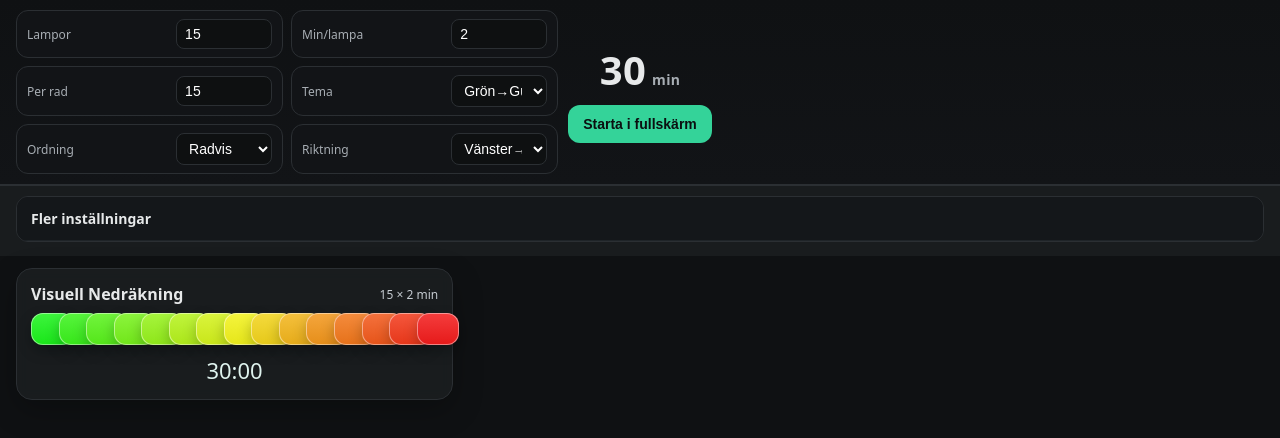
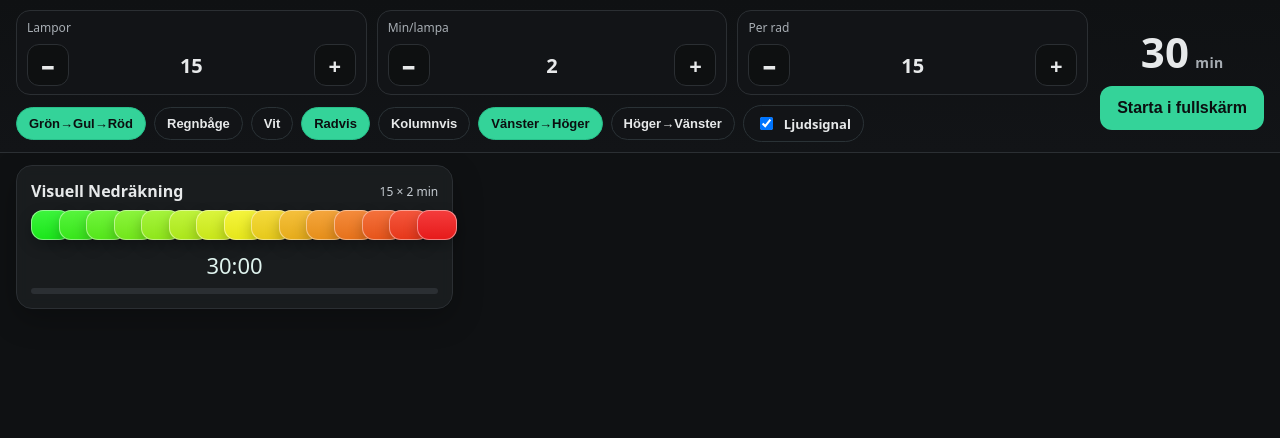
Before and after one commit to Wilcor1921/Visuell-tidsnedr-kning, a plain HTML site: page index.html in a window 1280 px wide. Drawn offline with Linux system fonts and the light colour scheme.

Commit message:
Update index.html

```diff
--- a/index.html
+++ b/index.html
@@ -18,39 +18,41 @@
     -webkit-font-smoothing:antialiased; -moz-osx-font-smoothing:grayscale;
   }
 
-  /* Sticky topp: snabba kontroller + stor total tid */
+  /* Topbar med stepprare och chips */
   .topbar{ position:sticky; top:0; z-index:60; background:linear-gradient(180deg,#0f1113,#121417);
     border-bottom:1px solid var(--border); padding:10px var(--pad); }
-  .topgrid{ display:grid; gap:10px; grid-template-columns: 1fr auto; align-items:center; }
-  .totaltime{ text-align:center; font-size:34px; font-weight:800; letter-spacing:.3px; }
+  .topgrid{ display:grid; gap:12px; grid-template-columns: 1fr auto; align-items:center; }
+
+  .steppers{ display:grid; gap:10px; grid-template-columns: repeat(3, minmax(0,1fr)); }
+  .stepper{
+    background:#121417; border:1px solid var(--border); border-radius:14px; padding:8px 10px;
+    display:grid; grid-template-columns: auto 1fr auto; align-items:center; gap:8px;
+  }
+  .stepper label{ font-size:12px; color:var(--muted); grid-column: 1 / -1 }
+  .stepper .btn{
+    width:42px; height:42px; border-radius:12px; border:1px solid #2b2f33; background:#0e1011; color:#e7e9ea;
+    font-size:22px; font-weight:900; display:flex; align-items:center; justify-content:center; cursor:pointer; user-select:none;
+  }
+  .stepper .val{
+    text-align:center; font-size:20px; font-weight:800;
+  }
+
+  .chips{ display:flex; flex-wrap:wrap; gap:8px }
+  .chip{
+    padding:8px 12px; border-radius:999px; border:1px solid #2a3236; background:#121417; color:#e7e9ea; cursor:pointer;
+    font-size:13px; font-weight:700;
+  }
+  .chip.active{ background:var(--accent); color:#0b0f10; border-color:#27c08a }
+
+  .row-slim{ display:flex; gap:8px; align-items:center; flex-wrap:wrap }
+  .totaltime{ text-align:center; font-size:42px; font-weight:900; letter-spacing:.3px }
   .totaltime small{ font-size:14px; color:var(--muted); font-weight:600; margin-left:6px }
+  .startrow{ display:flex; gap:10px; justify-content:center; margin-top:6px }
+  .btn-lg{ cursor:pointer; padding:12px 16px; border-radius:12px; border:1px solid transparent; font-weight:800; font-size:16px }
+  .btn-primary{ background:var(--accent); color:#0b0f10 }
+  .btn-ghost{ background:#22272b; color:#fff; border-color:#30353a }
 
-  .quick-controls{ display:grid; gap:8px; grid-template-columns: 1fr 1fr; }
-  .field{ display:flex; gap:8px; align-items:center; justify-content:space-between;
-    background:#121417; border:1px solid var(--border); border-radius:12px; padding:8px 10px; }
-  .field label{ font-size:12px; color:var(--muted) }
-  .field input[type=number], .field select{
-    width:96px; max-width:45vw; padding:6px 8px; border-radius:8px; border:1px solid #2b2f33;
-    background:#0e1011; color:#fff; font-size:14px;
-  }
-  .startrow{ display:flex; gap:8px; justify-content:center; margin-top:8px; }
-  .btn{ cursor:pointer; padding:10px 14px; border-radius:12px; border:1px solid transparent; font-weight:700; font-size:14px }
-  .btn.primary{ background:var(--accent); color:#0b0f10 }
-  .btn.ghost{ background:#22272b; color:#fff; border-color:#30353a }
-
-  .advanced{ background:var(--panel2); border-top:1px solid var(--border); padding:10px var(--pad) 14px; }
-  details{ border:1px solid var(--border); border-radius:12px; overflow:hidden; background:#14171a }
-  summary{ cursor:pointer; list-style:none; padding:12px 14px; font-weight:700; font-size:14px; background:#14171a; border-bottom:1px solid #1f2428 }
-  summary::-webkit-details-marker{ display:none }
-  .panel{ padding:12px 14px }
-  .row{ display:flex; gap:12px; align-items:center; flex-wrap:wrap; margin-bottom:12px }
-  .row label{ font-size:12px; color:var(--muted) }
-  input[type=range]{ width:100% }
-  input[type=number]{ width:100px; padding:8px 10px; background:#0e1011; color:#fff; border:1px solid var(--border); border-radius:10px }
-  .choices{ display:flex; gap:8px; flex-wrap:wrap }
-  .choice{ padding:8px 10px; border-radius:10px; border:1px solid #3a3f44; background:#0e1011; color:#fff; cursor:pointer; font-size:13px }
-  .choice.active{ background:var(--accent); color:#0b0f10; border-color:#27c08a }
-
+  /* Innehåll */
   .wrap{ padding:12px var(--pad) 24px }
   .card{ background:var(--panel2); border:1px solid var(--border); border-radius:16px; padding:14px;
     box-shadow:0 10px 30px rgba(0,0,0,.25); backdrop-filter: blur(6px); }
@@ -58,9 +60,9 @@
   .badge{ font-size:12px; color:#c5cbd1 }
   .grid-lamps{ display:grid; gap:6px }
 
-  /* Lampor i normal-läge: rektanglar (snygg preview) */
+  /* Preview-lampor (rektanglar) */
   .lamp{
-    aspect-ratio: 4/3; min-height:32px; border-radius:12px;
+    aspect-ratio: 4/3; min-height:30px; border-radius:12px;
     transition: filter .25s ease, opacity .25s ease, background .25s ease;
     box-shadow: inset 0 0 0 1px rgba(255,255,255,.45), 0 6px 14px rgba(0,0,0,.25);
   }
@@ -70,20 +72,18 @@
   .progress{ height:6px; background:#2b2f33; border-radius:999px; overflow:hidden; margin-top:8px }
   .progress > div{ height:100%; width:0; background:linear-gradient(90deg,#34d399,#22d3ee) }
 
+  @media (max-width: 920px){
+    .topgrid{ grid-template-columns: 1fr }
+    .steppers{ grid-template-columns: 1fr }
+  }
   @media (min-width: 980px){
-    .topgrid{ grid-template-columns: 1fr auto 1fr }
-    .totaltime{ font-size:40px }
     .wrap{ display:grid; grid-template-columns: 1.1fr 2fr; gap:16px }
-    .startrow{ justify-content:flex-end }
   }
 
-  /* ===== FULLSKÄRMSLÄGE: bara LED-cirklar + flytande kontroller ===== */
+  /* FULLSKÄRM: runda LED-prickar + flytande kontroller */
   body.fullscreen-mode .topbar,
-  body.fullscreen-mode .advanced,
   body.fullscreen-mode .clock,
-  body.fullscreen-mode .badge,
-  body.fullscreen-mode details,
-  body.fullscreen-mode summary {
+  body.fullscreen-mode .badge {
     display: none !important;
   }
   body.fullscreen-mode .wrap { padding: 0 }
@@ -93,27 +93,22 @@
     display: grid; grid-template-columns: repeat(var(--cols), 1fr); grid-auto-rows: 1fr;
   }
   body.fullscreen-mode .lamp{
-    aspect-ratio: 1 / 1;           /* gör dem kvadratiska */
-    border-radius: 9999px;         /* ...och runda */
+    aspect-ratio: 1 / 1; border-radius: 9999px;
     box-shadow: 0 0 0 2px rgba(255,255,255,.15), 0 8px 20px rgba(0,0,0,.35);
   }
 
-  /* Flytande kontrollpanel i fullskärm */
   .fs-controls{
     position: fixed; left: 50%; transform: translateX(-50%);
-    bottom: max(12px, env(safe-area-inset-bottom));
-    display: none; z-index: 70;
+    bottom: max(12px, env(safe-area-inset-bottom)); display:none; z-index:70;
     background: rgba(0,0,0,.55); backdrop-filter: blur(6px);
     border: 1px solid #2b2f33; border-radius: 999px; padding: 8px;
   }
   .fs-controls.show{ display:flex; gap:8px; align-items:center }
-  .fs-btn{
-    cursor:pointer; padding:10px 14px; border-radius:999px; border:1px solid #3a3f44;
-    background:#121417; color:#e7e9ea; font-weight:700; font-size:14px;
-  }
+  .fs-btn{ cursor:pointer; padding:10px 14px; border-radius:999px; border:1px solid #3a3f44;
+    background:#121417; color:#e7e9ea; font-weight:700; font-size:14px; }
   .fs-btn.primary{ background:var(--accent); color:#0b0f10; border-color:#27c08a }
 
-  /* 3-2-1 countdown overlay (kvar om du vill) */
+  /* 3-2-1 overlay (valfritt) */
   .overlay{ position:fixed; inset:0; display:none; align-items:center; justify-content:center; z-index:80 }
   .overlay.show{ display:flex }
   .countdown{ background:rgba(0,0,0,.6); color:#fff; font-size:24vw; font-weight:900; line-height:1 }
@@ -121,69 +116,65 @@
 </head>
 <body>
 
-<!-- Sticky top -->
+<!-- TOP -->
 <div class="topbar">
   <div class="topgrid">
-    <div class="quick-controls">
-      <div class="field"><label>Lampor</label><input type="number" id="lampCount" value="15" min="5" max="120"></div>
-      <div class="field"><label>Min/lampa</label><input type="number" id="minutesPerLamp" value="2" min="0.5" step="0.5" max="60"></div>
-      <div class="field"><label>Per rad</label><input type="number" id="lampsPerRow" value="15" min="1" max="120"></div>
-      <div class="field"><label>Tema</label>
-        <select id="colorTheme">
-          <option value="gyr">Grön→Gul→Röd</option>
-          <option value="rainbow">Regnbåge</option>
-          <option value="white">Vit</option>
-        </select>
+
+    <!-- Stepprare -->
+    <div>
+      <div class="steppers">
+        <div class="stepper" data-field="lamps">
+          <label>Lampor</label>
+          <div class="btn" data-delta="-1">−</div>
+          <div class="val" id="val-lamps">15</div>
+          <div class="btn" data-delta="1">+</div>
+        </div>
+
+        <div class="stepper" data-field="mpl" data-step="0.5">
+          <label>Min/lampa</label>
+          <div class="btn" data-delta="-0.5">−</div>
+          <div class="val" id="val-mpl">2</div>
+          <div class="btn" data-delta="0.5">+</div>
+        </div>
+
+        <div class="stepper" data-field="perRow">
+          <label>Per rad</label>
+          <div class="btn" data-delta="-1">−</div>
+          <div class="val" id="val-perRow">15</div>
+          <div class="btn" data-delta="1">+</div>
+        </div>
       </div>
-      <div class="field"><label>Ordning</label>
-        <select id="orderMode">
-          <option value="row">Radvis</option>
-          <option value="col">Kolumnvis</option>
-        </select>
-      </div>
-      <div class="field"><label>Riktning</label>
-        <select id="direction">
-          <option value="ltr">Vänster→Höger</option>
-          <option value="rtl">Höger→Vänster</option>
-        </select>
+
+      <div class="row-slim" style="margin-top:10px">
+        <div class="chips" id="themeChips">
+          <button class="chip active" data-scheme="gyr">Grön→Gul→Röd</button>
+          <button class="chip" data-scheme="rainbow">Regnbåge</button>
+          <button class="chip" data-scheme="white">Vit</button>
+        </div>
+        <div class="chips" id="orderChips">
+          <button class="chip active" data-order="row">Radvis</button>
+          <button class="chip" data-order="col">Kolumnvis</button>
+        </div>
+        <div class="chips" id="dirChips">
+          <button class="chip active" data-dir="ltr">Vänster→Höger</button>
+          <button class="chip" data-dir="rtl">Höger→Vänster</button>
+        </div>
+        <label class="chip" style="display:flex;align-items:center;gap:8px">
+          <input id="sound" type="checkbox" checked> Ljudsignal
+        </label>
       </div>
     </div>
 
+    <!-- Total & start -->
     <div>
       <div class="totaltime"><span id="totalTimeDisplay">30</span><small>min</small></div>
       <div class="startrow">
-        <button class="btn primary" id="startBtn">Starta i fullskärm</button>
-        <button class="btn ghost" id="resetBtn" style="display:none">Nollställ</button>
+        <button class="btn-lg btn-primary" id="startBtn">Starta i fullskärm</button>
+        <button class="btn-lg btn-ghost" id="resetBtn" style="display:none">Nollställ</button>
       </div>
     </div>
+
   </div>
-</div>
-
-<!-- Avancerat -->
-<div class="advanced">
-  <details>
-    <summary>Fler inställningar</summary>
-    <div class="panel">
-      <div class="row"><label for="lampsRange">Antal lampor</label><input id="lampsRange" type="range" min="5" max="120" value="15"></div>
-      <div class="row"><label for="mplRange">Minuter per lampa</label><input id="mplRange" type="range" min="0.5" max="30" step="0.5" value="2"></div>
-      <div class="row"><label for="perRowRange">Lampor per rad</label><input id="perRowRange" type="range" min="1" max="120" value="15"></div>
-      <div class="row">
-        <span style="font-size:12px;color:var(--muted)">Färgtema</span>
-        <div class="choices" id="themeChoices">
-          <button class="choice active" data-scheme="gyr">Grön→Gul→Röd</button>
-          <button class="choice" data-scheme="rainbow">Regnbåge</button>
-          <button class="choice" data-scheme="white">Vit</button>
-        </div>
-      </div>
-      <div class="row" style="margin-top:4px">
-        <label style="display:flex;align-items:center;gap:10px">
-          <input type="checkbox" id="sound" checked>
-          <span style="font-size:13px">Ljudsignal när tiden är slut</span>
-        </label>
-      </div>
-      <div class="progress" title="Total progress"><div id="progressFill"></div></div>
-    </div>
-  </details>
 </div>
 
 <!-- Innehåll -->
@@ -195,43 +186,41 @@
     </div>
     <div id="lampWrap" class="grid-lamps"></div>
     <div class="clock" id="clock">00:00</div>
+    <div class="progress" title="Total progress"><div id="progressFill"></div></div>
   </div>
 </div>
 
-<!-- Fullscreen flytande kontroller -->
+<!-- Fullscreen-flyt -->
 <div class="fs-controls" id="fsControls">
   <button class="fs-btn primary" id="fsPauseBtn">Pausa</button>
   <button class="fs-btn" id="fsExitBtn">Avsluta fullskärm</button>
 </div>
 
-<!-- 3-2-1 overlay (valfritt) -->
+<!-- 3-2-1 -->
 <div class="overlay" id="countOverlay"><div class="countdown" id="countNum">3</div></div>
 
 <script>
-  // ======= STATE =======
+  /* ======= STATE ======= */
   const state = {
     lamps: 15, mpl: 2, perRow: 15,
-    scheme: 'gyr', orderMode: 'row', direction: 'ltr',
-    sound: true,
-    running: false, paused: false, finished: false,
-    off: 0, elapsedInLampMs: 0, stepMs: 2*60*1000,
-    previewTimer: null, tick: null,
-    wakeLock: null, audioCtx: null
+    scheme:'gyr', orderMode:'row', direction:'ltr',
+    sound:true,
+    running:false, paused:false, finished:false,
+    off:0, elapsedInLampMs:0, stepMs: 2*60*1000,
+    previewTimer:null, tick:null,
+    wakeLock:null, audioCtx:null
   };
 
-  // ======= ELEMENTS =======
+  /* ======= ELEMENTS ======= */
   const $ = id => document.getElementById(id);
-  const lampCount = $('lampCount'), minutesPerLamp = $('minutesPerLamp'), lampsPerRow = $('lampsPerRow');
-  const colorTheme = $('colorTheme'), orderModeSel = $('orderMode'), directionSel=$('direction');
   const totalTimeDisplay = $('totalTimeDisplay');
-  const lampsRange=$('lampsRange'), mplRange=$('mplRange'), perRowRange=$('perRowRange'), soundCb=$('sound');
+  const lampWrap=$('lampWrap'), clock=$('clock'), progressFill=$('progressFill'), panelBadge=$('panelBadge');
   const startBtn=$('startBtn'), resetBtn=$('resetBtn');
-  const lampWrap=$('lampWrap'), clock=$('clock'), progressFill=$('progressFill'), panelBadge=$('panelBadge');
-  const themeChoices = $('themeChoices');
-  const fsControls = $('fsControls'), fsPauseBtn=$('fsPauseBtn'), fsExitBtn=$('fsExitBtn');
+  const fsControls=$('fsControls'), fsPauseBtn=$('fsPauseBtn'), fsExitBtn=$('fsExitBtn');
   const countOverlay=$('countOverlay'), countNum=$('countNum');
+  const soundCb=$('sound');
 
-  // ======= HELPERS =======
+  /* ======= HELPERS ======= */
   const clamp=(v,mi,ma)=>Math.max(mi,Math.min(ma,v));
   function updateStep(){ state.stepMs = Math.max(10, state.mpl * 60 * 1000); }
   const hueCss=h=>`linear-gradient(180deg, hsl(${h} 90% 60%), hsl(${h} 80% 50%))`;
@@ -239,11 +228,11 @@
     const t = total<=1 ? 0 : i/(total-1);
     if(state.scheme==='white') return 'linear-gradient(180deg,#f3f4f6,#d1d5db)';
     if(state.scheme==='gyr'){ const hue = 120*(1-t); return hueCss(hue); }
-    const hue = 240 + 360*(1-t); return hueCss(hue); // rainbow
+    const hue = 240 + 360*(1-t); return hueCss(hue);
   }
-  const dimStyle = base => `filter:grayscale(60%) brightness(40%) contrast(80%);opacity:.35;box-shadow:inset 0 0 0 1px #3a3a3a;background:${base}`;
-  const fmtMS = (ms)=>{ ms=Math.max(0,ms|0); const s=Math.floor(ms/1000), m=Math.floor(s/60), sec=s%60; return String(m).padStart(2,'0')+':'+String(sec).padStart(2,'0'); };
-  function renderTotal(){ totalTimeDisplay.textContent = (state.lamps * state.mpl).toString(); }
+  const dimStyle=base=>`filter:grayscale(60%) brightness(40%) contrast(80%);opacity:.35;box-shadow:inset 0 0 0 1px #3a3a3a;background:${base}`;
+  const fmtMS = ms => { ms=Math.max(0,ms|0); const s=Math.floor(ms/1000), m=Math.floor(s/60), sec=s%60; return String(m).padStart(2,'0')+':'+String(sec).padStart(2,'0'); };
+  function renderTotal(){ totalTimeDisplay.textContent = (state.lamps*state.mpl).toString(); }
 
   function buildOrderMap(){
     const cols = clamp(state.perRow,1,state.lamps);
@@ -276,7 +265,7 @@
     for(let i=0;i<state.lamps;i++){
       const base = colorFor(i, state.lamps);
       const pos = orderMap.get(i) ?? i;
-      const isOff = pos < offCount;               // släck första 'offCount'
+      const isOff = pos < offCount;
       const div = document.createElement('div');
       div.className = 'lamp' + (isOff?' off':'');
       div.style = isOff ? dimStyle(base) : `background:${base}`;
@@ -298,21 +287,20 @@
     renderLamps(state.off);
     renderClockAndProgress();
     resetBtn.style.display = (state.running || state.finished) ? 'inline-block' : 'none';
-    // uppdatera pausknappstext om i fullskärm
     fsPauseBtn.textContent = state.paused ? 'Fortsätt' : 'Pausa';
   }
 
-  // Demo: en gång per ändring
+  // Demo en gång per ändring
   function startPreviewOnce(){
-    stopPreview(); state.off=0; renderPanel();
+    stopPreview(); state.off = 0; renderPanel();
     state.previewTimer = setInterval(()=>{
       state.off += 1; renderPanel();
-      if(state.off >= state.lamps){ stopPreview(); state.off=0; renderPanel(); }
+      if(state.off >= state.lamps){ stopPreview(); state.off = 0; renderPanel(); }
     }, 120);
   }
   function stopPreview(){ if(state.previewTimer){ clearInterval(state.previewTimer); state.previewTimer=null; } }
 
-  // Audio beep
+  // Audio
   function beep(){
     try{
       const ctx = state.audioCtx || new (window.AudioContext || window.webkitAudioContext)();
@@ -327,13 +315,13 @@
     }catch(e){}
   }
 
-  // Wake & Fullscreen
+  // Wake & FS
   async function requestWake(){ try{ if('wakeLock' in navigator){ state.wakeLock = await navigator.wakeLock.request('screen'); } }catch(e){} }
   async function releaseWake(){ try{ await state.wakeLock?.release?.(); state.wakeLock=null; }catch(e){} }
   async function enterFs(){ try{ await document.documentElement.requestFullscreen?.(); if (screen.orientation?.lock) { try{ await screen.orientation.lock('landscape'); }catch(e){} } }catch(e){} }
   async function exitFs(){ try{ if(document.fullscreenElement) await document.exitFullscreen(); }catch(e){} }
 
-  // 3-2-1 overlay (valfritt, snabbt)
+  // 3-2-1 overlay (snabb)
   async function startCountDownOverlay(){
     countOverlay.classList.add('show');
     for(const n of ['3','2','1']){
@@ -343,7 +331,7 @@
     countOverlay.classList.remove('show');
   }
 
-  // TIMER
+  // Timer
   function startTimer(){
     state.tick = setInterval(()=>{
       if(!state.running || state.finished || state.paused) return;
@@ -354,7 +342,6 @@
         if(state.off >= state.lamps){
           state.finished = true; state.running = false;
           if(state.sound) beep();
-          // vi lämnar fullskärm manuellt om man vill (via knappen)
         }
       }
       renderPanel();
@@ -362,32 +349,59 @@
   }
   function stopTimer(){ if(state.tick){ clearInterval(state.tick); state.tick=null; } }
 
-  // Synk
-  function syncRanges(){ lampsRange.value = state.lamps; mplRange.value = state.mpl; perRowRange.value = state.perRow; }
-  function syncQuick(){
-    lampCount.value = state.lamps; minutesPerLamp.value = state.mpl; lampsPerRow.value = state.perRow;
-    colorTheme.value = state.scheme; orderModeSel.value=state.orderMode; directionSel.value=state.direction;
-    soundCb.checked = state.sound;
-  }
-  function applyAndPreview(){ updateStep(); renderTotal(); orderMap = buildOrderMap(); renderPanel(); startPreviewOnce(); }
+  /* ======= UI EVENTS ======= */
+  // Chips
+  document.getElementById('themeChips').addEventListener('click', (e)=>{
+    const b = e.target.closest('.chip'); if(!b) return;
+    state.scheme = b.dataset.scheme;
+    document.querySelectorAll('#themeChips .chip').forEach(x=>x.classList.toggle('active', x===b));
+    updateStep(); renderTotal(); orderMap=buildOrderMap(); renderPanel(); startPreviewOnce();
+  });
+  document.getElementById('orderChips').addEventListener('click', (e)=>{
+    const b = e.target.closest('.chip'); if(!b) return;
+    state.orderMode = b.dataset.order;
+    document.querySelectorAll('#orderChips .chip').forEach(x=>x.classList.toggle('active', x===b));
+    orderMap=buildOrderMap(); renderPanel(); startPreviewOnce();
+  });
+  document.getElementById('dirChips').addEventListener('click', (e)=>{
+    const b = e.target.closest('.chip'); if(!b) return;
+    state.direction = b.dataset.dir;
+    document.querySelectorAll('#dirChips .chip').forEach(x=>x.classList.toggle('active', x===b));
+    orderMap=buildOrderMap(); renderPanel(); startPreviewOnce();
+  });
 
-  // Events – quick controls
-  lampCount.addEventListener('input', ()=>{ state.lamps = clamp(+lampCount.value,5,120); syncRanges(); applyAndPreview(); });
-  minutesPerLamp.addEventListener('input', ()=>{ state.mpl = clamp(+minutesPerLamp.value||0.5,0.5,60); syncRanges(); applyAndPreview(); });
-  lampsPerRow.addEventListener('input', ()=>{ state.perRow = clamp(+lampsPerRow.value,1,120); syncRanges(); applyAndPreview(); });
-  colorTheme.addEventListener('change', ()=>{ state.scheme = colorTheme.value; applyAndPreview(); });
-  orderModeSel.addEventListener('change', ()=>{ state.orderMode = orderModeSel.value; applyAndPreview(); });
-  directionSel.addEventListener('change', ()=>{ state.direction = directionSel.value; applyAndPreview(); });
+  // Ljud
+  soundCb.addEventListener('change', ()=>{ state.sound = soundCb.checked; });
 
-  // Sliders + tema-knappar
-  lampsRange.addEventListener('input', ()=>{ state.lamps = clamp(+lampsRange.value,5,120); syncQuick(); applyAndPreview(); });
-  mplRange.addEventListener('input', ()=>{ state.mpl = clamp(+mplRange.value,0.5,60); syncQuick(); applyAndPreview(); });
-  perRowRange.addEventListener('input', ()=>{ state.perRow = clamp(+perRowRange.value,1,120); syncQuick(); applyAndPreview(); });
-  themeChoices.addEventListener('click', (e)=>{
-    const b = e.target.closest('.choice'); if(!b) return;
-    state.scheme = b.dataset.scheme;
-    document.querySelectorAll('.choice').forEach(x=>x.classList.toggle('active', x.dataset.scheme===state.scheme));
-    applyAndPreview();
+  // Stepprare
+  function haptic(ms=20){ if(navigator.vibrate) try{ navigator.vibrate(ms) }catch{} }
+  document.querySelectorAll('.stepper').forEach(step=>{
+    step.addEventListener('click', (e)=>{
+      const btn = e.target.closest('.btn'); if(!btn) return;
+      const field = step.getAttribute('data-field');
+      const delta = parseFloat(btn.getAttribute('data-delta'));
+      let val = state[field];
+
+      if(field==='mpl'){
+        val = Math.round((val + delta)*2)/2; // 0.5-steg
+        val = clamp(val, 0.5, 60);
+      }else if(field==='lamps'){
+        val = clamp(val + delta, 5, 120);
+        // se till att perRow aldrig > lamps
+        state.perRow = Math.min(state.perRow, val);
+      }else if(field==='perRow'){
+        val = clamp(val + delta, 1, Math.max(1,state.lamps));
+      }
+
+      state[field] = val;
+      // uppdatera UI-valsiffror
+      document.getElementById('val-lamps').textContent = state.lamps;
+      document.getElementById('val-mpl').textContent   = state.mpl;
+      document.getElementById('val-perRow').textContent= state.perRow;
+
+      updateStep(); renderTotal(); orderMap=buildOrderMap(); renderPanel(); startPreviewOnce();
+      haptic();
+    });
   });
 
   // Start / Reset
@@ -403,28 +417,25 @@
   });
 
   resetBtn.addEventListener('click', async ()=>{
-    // nollställ och lämna ev. fullskärm
     document.body.classList.remove('fullscreen-mode');
     $('fsControls').classList.remove('show');
     state.running=false; state.finished=false; state.paused=false;
     state.off=0; state.elapsedInLampMs=0;
-    stopTimer(); await releaseWake(); await exitFs(); applyAndPreview();
+    stopTimer(); await releaseWake(); await exitFs(); updateStep(); renderTotal(); orderMap=buildOrderMap(); renderPanel(); startPreviewOnce();
   });
 
-  // ===== Fullscreen: PAUSA & AVSLUTA =====
+  // Fullskärm: pausa/avsluta
   fsPauseBtn.addEventListener('click', ()=>{
     state.paused = !state.paused;
     fsPauseBtn.textContent = state.paused ? 'Fortsätt' : 'Pausa';
   });
   fsExitBtn.addEventListener('click', async ()=>{
-    // lämna bara fullskärm (timern fortsätter i bakgrunden)
     document.body.classList.remove('fullscreen-mode');
     $('fsControls').classList.remove('show');
-    await releaseWake();
-    await exitFs();
+    await releaseWake(); await exitFs();
   });
 
-  // Tangenter: mellanslag = pausa/fortsätt, Esc = lämna fullskärm, F = toggla fullskärm
+  // Tangenter
   window.addEventListener('keydown', async (e)=>{
     if(e.code==='Space'){
       if(state.running && !state.finished){
@@ -438,23 +449,17 @@
         $('fsControls').classList.remove('show');
         await releaseWake(); await exitFs();
       }
-    } else if(e.key.toLowerCase()==='f'){
-      if(!document.fullscreenElement){
-        document.body.classList.add('fullscreen-mode');
-        $('fsControls').classList.add('show');
-        await enterFs(); await requestWake();
-      }else{
-        document.body.classList.remove('fullscreen-mode');
-        $('fsControls').classList.remove('show');
-        await releaseWake(); await exitFs();
-      }
     }
   });
 
   // Init
   function init(){
-    updateStep(); renderTotal(); syncRanges(); syncQuick();
-    orderMap = buildOrderMap(); renderPanel(); startPreviewOnce();
+    document.getElementById('val-lamps').textContent = state.lamps;
+    document.getElementById('val-mpl').textContent   = state.mpl;
+    document.getElementById('val-perRow').textContent= state.perRow;
+    updateStep(); renderTotal();
+    orderMap = buildOrderMap();
+    renderPanel(); startPreviewOnce();
   }
   setTimeout(init,0);
 </script>
```
